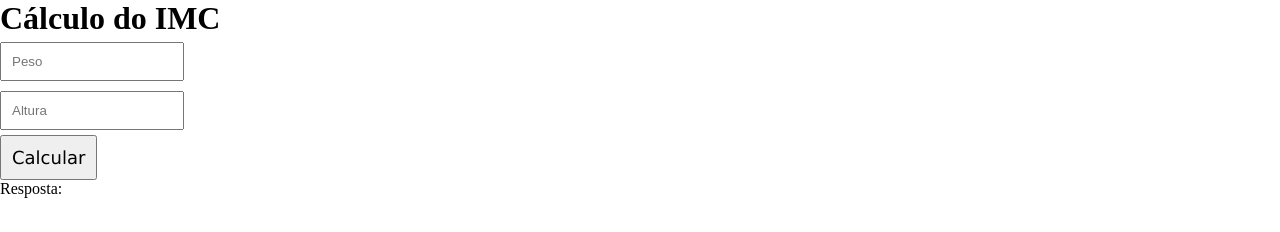
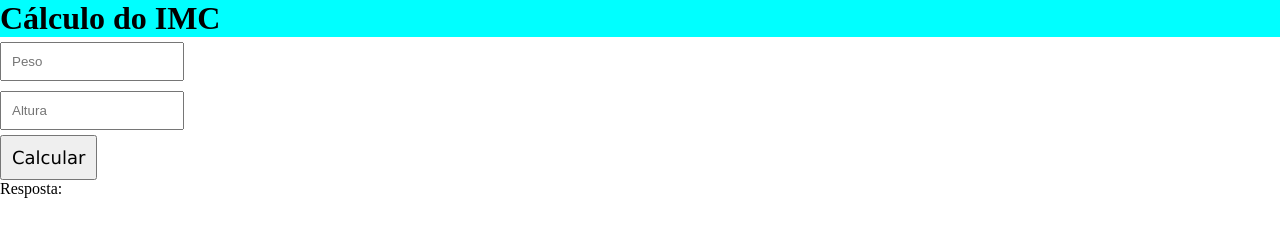
Before and after one commit to leo704/AulaIMC, a plain HTML site: page index.html in a window 1280 px wide. Drawn offline with Linux system fonts and the light colour scheme.

Commit message:
Update estilo.css

```diff
--- a/estilo.css
+++ b/estilo.css
@@ -1,6 +1,10 @@
 * {
     margin: 0;
     padding: 0;
+}
+
+h1 {
+    background-color: aqua;
 }
 
 #caixas {
@@ -18,7 +22,6 @@
 
 #btnCalcula {
     padding: 10px;
-  font-family: "Lucida Sans", "Lucida Sans Regular", "Lucida Grande",
-    "Lucida Sans Unicode", Geneva, Verdana, sans-serif;
+    font-family: "Lucida Sans", "Lucida Sans Regular", "Lucida Grande", "Lucida Sans Unicode", Geneva, Verdana, sans-serif;
     font-size: large;
 }
```
Lines whose indentation alone changed are shown as unchanged.
